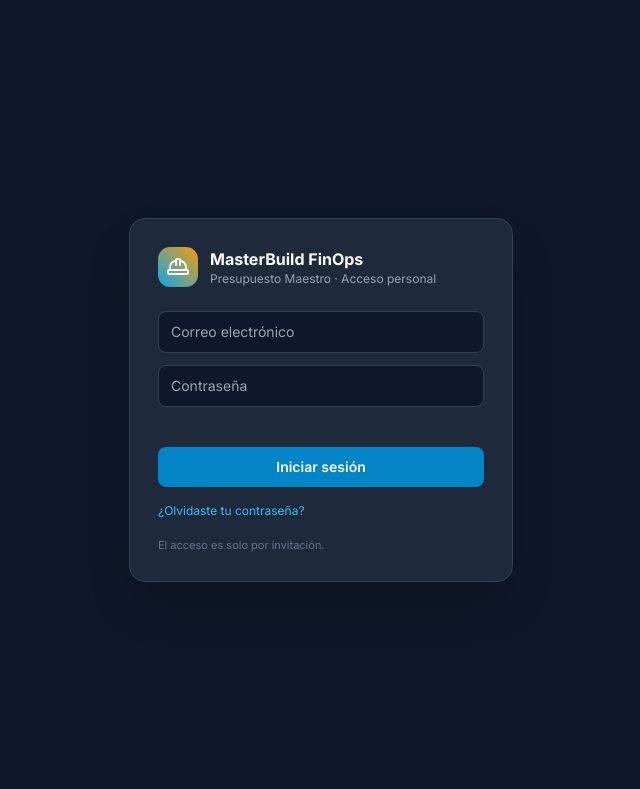
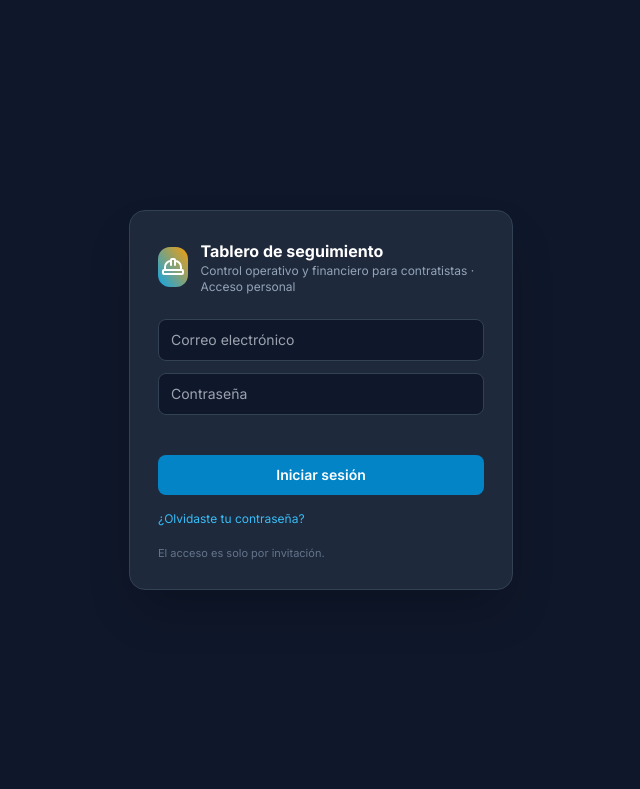
Before and after one commit to luz1966/Presupuesto-Maestro, a plain HTML site: page index.html in a window 1280 px wide. Shown: the top 789 px of the page, without its empty margins (319-959 px from the left). Drawn offline with nearby package versions, Linux system fonts and the light colour scheme.

Commit message:
Add files via upload

```diff
--- a/index.html
+++ b/index.html
@@ -3,7 +3,7 @@
 <head>
   <meta charset="UTF-8">
   <meta name="viewport" content="width=device-width, initial-scale=1.0">
-  <title>Plataforma de Presupuesto Maestro para Contratistas</title>
+  <title>Tablero de seguimiento</title>
 
   <!-- Tailwind CSS -->
   <script src="https://cdn.tailwindcss.com"></script>
@@ -90,7 +90,7 @@
   <div class="w-full max-w-sm bg-slate-800 border border-slate-700 rounded-2xl p-7 shadow-2xl">
     <div class="flex items-center space-x-3 mb-6">
       <div class="w-10 h-10 rounded-xl bg-gradient-to-tr from-sky-500 to-amber-500 flex items-center justify-center text-white"><i data-lucide="hard-hat" class="w-6 h-6"></i></div>
-      <div><p class="font-bold text-white">MasterBuild FinOps</p><p class="text-xs text-slate-400">Presupuesto Maestro · Acceso personal</p></div>
+      <div><p class="font-bold text-white">Tablero de seguimiento</p><p class="text-xs text-slate-400">Control operativo y financiero para contratistas · Acceso personal</p></div>
     </div>
     <form onsubmit="doLogin(event)" class="space-y-3">
       <input id="lgEmail" type="email" required autocomplete="username" placeholder="Correo electrónico" class="w-full bg-slate-900 border border-slate-700 text-slate-100 text-sm rounded-lg px-3 py-2.5 focus:ring-2 focus:ring-sky-500 outline-none">
@@ -143,10 +143,10 @@
           </div>
           <div>
             <div class="flex items-center space-x-2">
-              <span class="font-bold text-lg tracking-tight text-white">MasterBuild FinOps</span>
+              <span class="font-bold text-lg tracking-tight text-white">Tablero de seguimiento</span>
               <span class="text-xs px-2 py-0.5 rounded-full bg-amber-500/20 text-amber-300 font-semibold border border-amber-500/30">Presupuesto Maestro</span>
             </div>
-            <p class="text-xs text-slate-400">Control Operativo y Financiero para Contratistas</p>
+            <p class="text-xs text-slate-400">Control operativo y financiero para contratistas</p>
           </div>
         </div>
 
@@ -2161,7 +2161,7 @@
         <div class="border-b-2 border-slate-900 pb-5">
           <div class="flex justify-between items-start">
             <div>
-              <span class="text-xs font-bold tracking-widest text-sky-700 uppercase">Dossier Financiero de Obra &bull; MasterBuild</span>
+              <span class="text-xs font-bold tracking-widest text-sky-700 uppercase">Dossier Financiero de Obra &bull; Tablero de seguimiento</span>
               <h1 class="text-2xl font-black text-slate-900 tracking-tight mt-0.5">INFORME EJECUTIVO DE CONTROL PRESUPUESTAL</h1>
               <p class="text-xs text-slate-500 mt-1">Especialidad: <strong class="text-slate-800">${currentSpecialtyName}</strong> | Periodo: <strong>Ejercicio Fiscal ${currentYear}</strong> | Moneda: <strong>${currentCurrency}</strong></p>
             </div>
```
